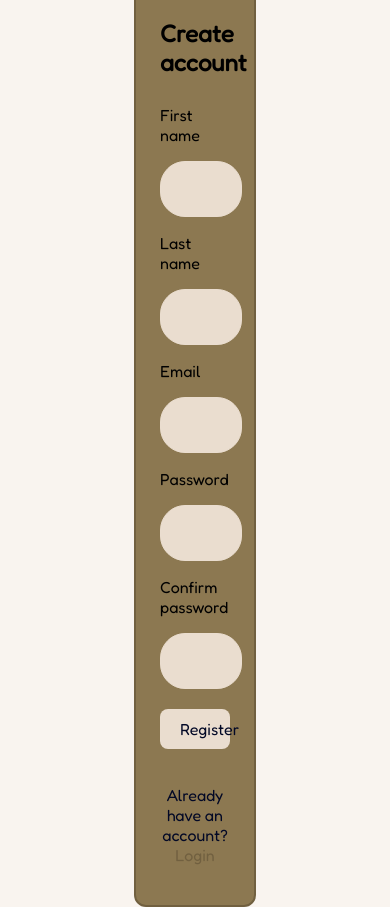
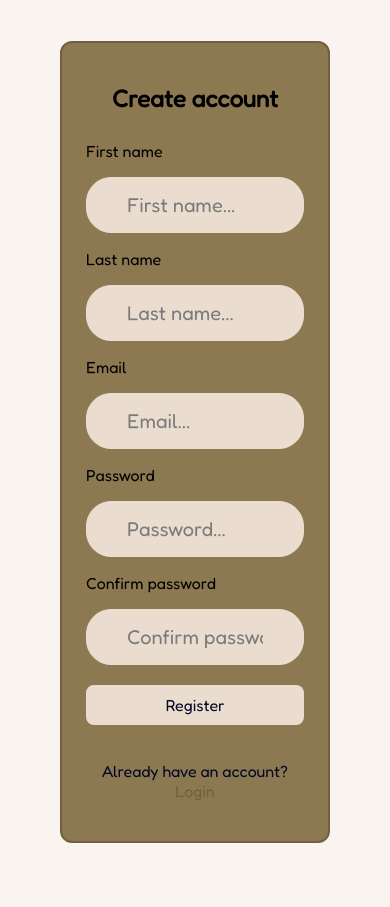
Before and after one commit to Sofiia13/goals_achiever, a React app in the folder frontend/: page / in a window 390 px wide. After the commit the page ends 884 px from the top, so only its background shows below. Built offline with nearby package versions, Linux system fonts and the light colour scheme; no server answers; the HTML template or start-up script is replaced by a standard one.

Commit message:
add media query

```diff
--- a/frontend/src/index.scss
+++ b/frontend/src/index.scss
@@ -7,4 +7,8 @@ body {
   margin: 0;
   padding-inline: 140px;
   box-sizing: border-box;
+
+  @media (max-width: 1500px) {
+    padding-inline: 40px;
+  }
 }
```
